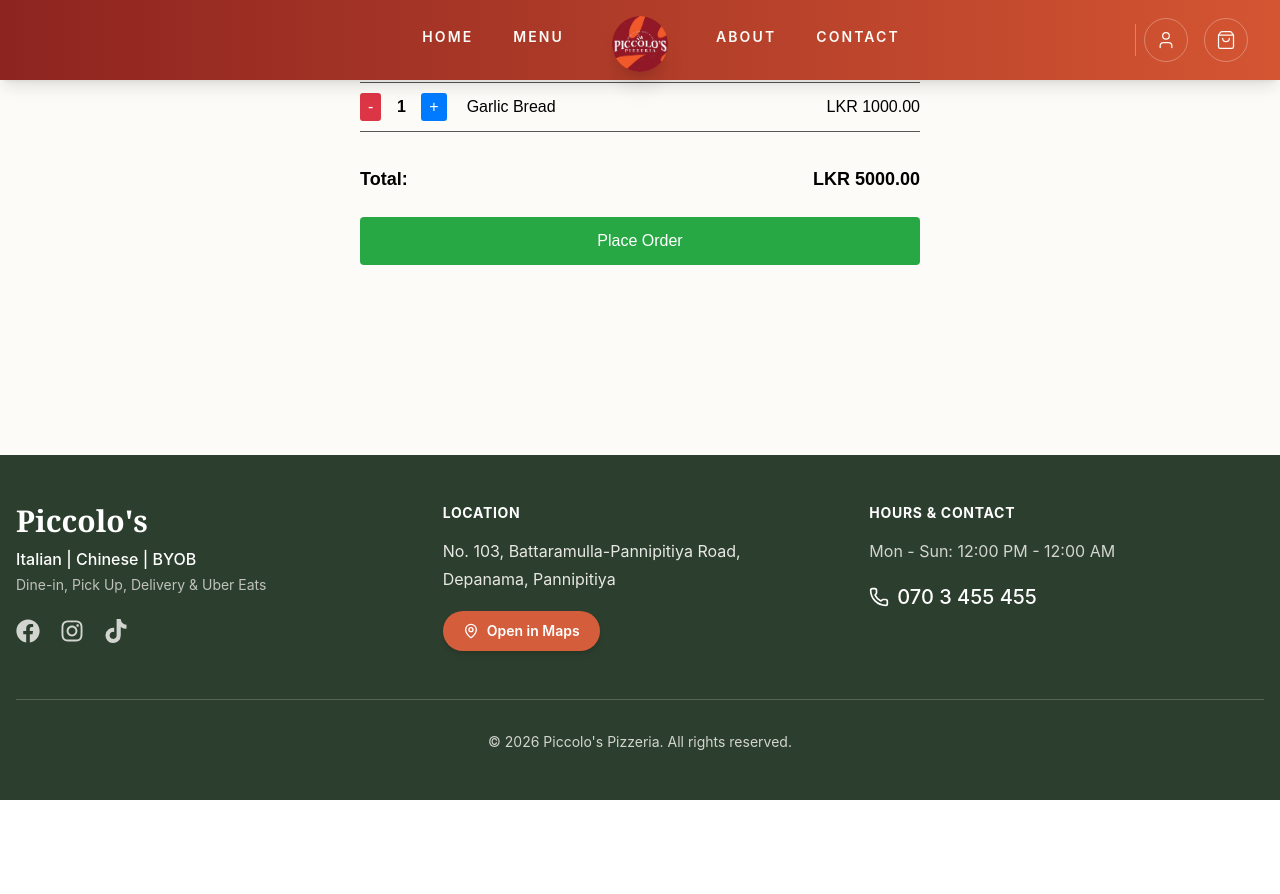
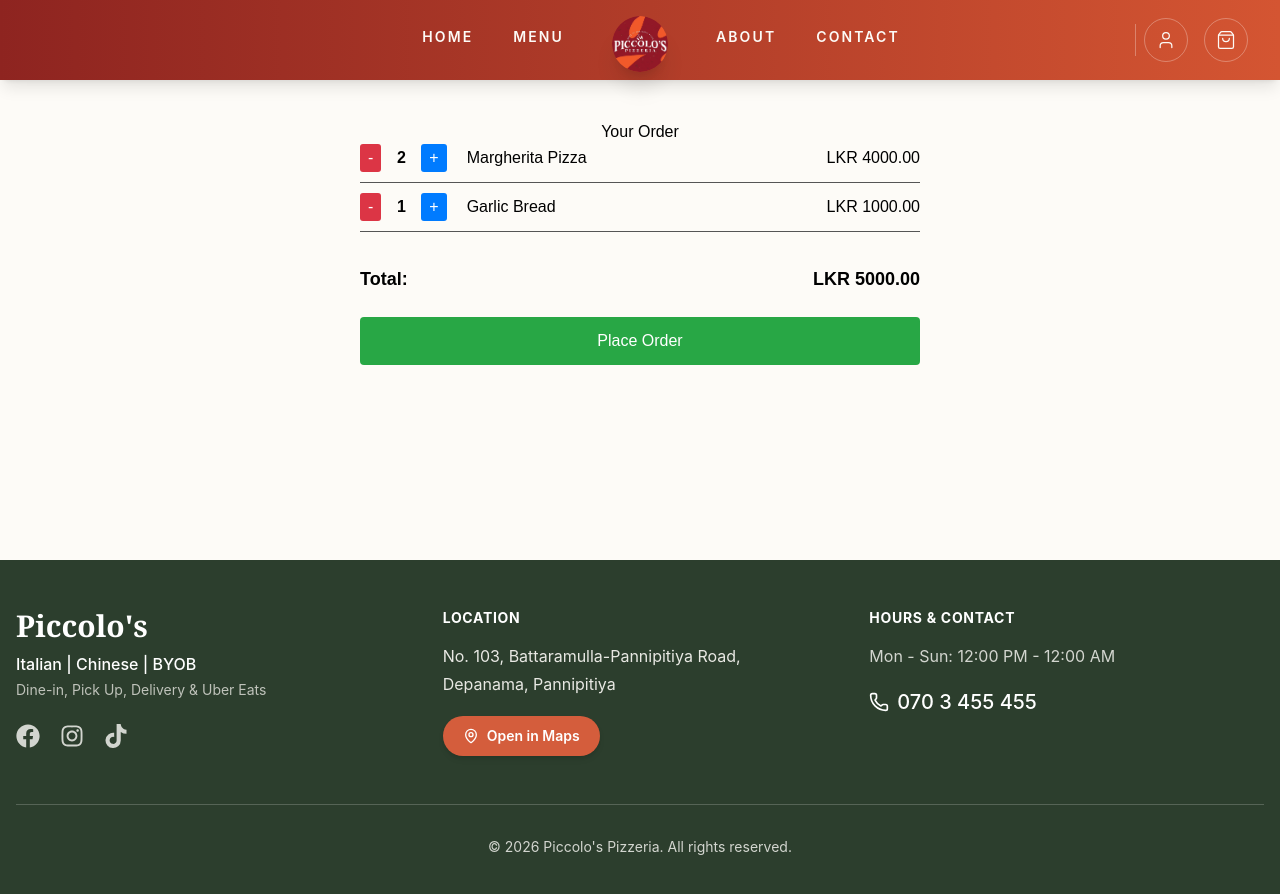
Before and after one commit to marlonblake/piccolos, a React (Vite) app in the folder frontend/: page /cart in a window 1280 px wide. Shown: the top 894 px of the page. Before the commit the page ends 800 px from the top, so only its background shows below. Built offline with nearby package versions, Linux system fonts and the light colour scheme.

Commit message:
Fixed ShoppingCart

```diff
--- a/frontend/src/pages/customer/ShoppingCart.jsx
+++ b/frontend/src/pages/customer/ShoppingCart.jsx
@@ -43,7 +43,6 @@
         return cartItems.reduce((total, item) => total + (item.price * item.quantity), 0).toFixed(2);
     };
 
-    // Renamed from handleCheckout to handlePlaceOrder
     const handlePlaceOrder = async () => {
         if (cartItems.length === 0) {
             alert("Your cart is empty!");
@@ -67,7 +66,6 @@
             });
 
             if (response.ok) {
-                // Updated success message to match your business logic
                 alert("Order placed successfully! The admin has been notified.");
                 setCartItems([]);
             } else {
@@ -80,7 +78,8 @@
     };
 
     return (
-        <div className="cart-container" style={{ padding: '20px', maxWidth: '600px', margin: 'auto', fontFamily: 'sans-serif' }}>
+        // Added 120px top padding to clear the fixed navbar, and removed the duplicate Nav/Footer
+        <div className="cart-container" style={{ padding: '120px 20px 40px', maxWidth: '600px', margin: 'auto', fontFamily: 'sans-serif', minHeight: '70vh' }}>
             <h2 style={{ textAlign: 'center' }}>Your Order</h2>
 
             {cartItems.length === 0 ? (
```
